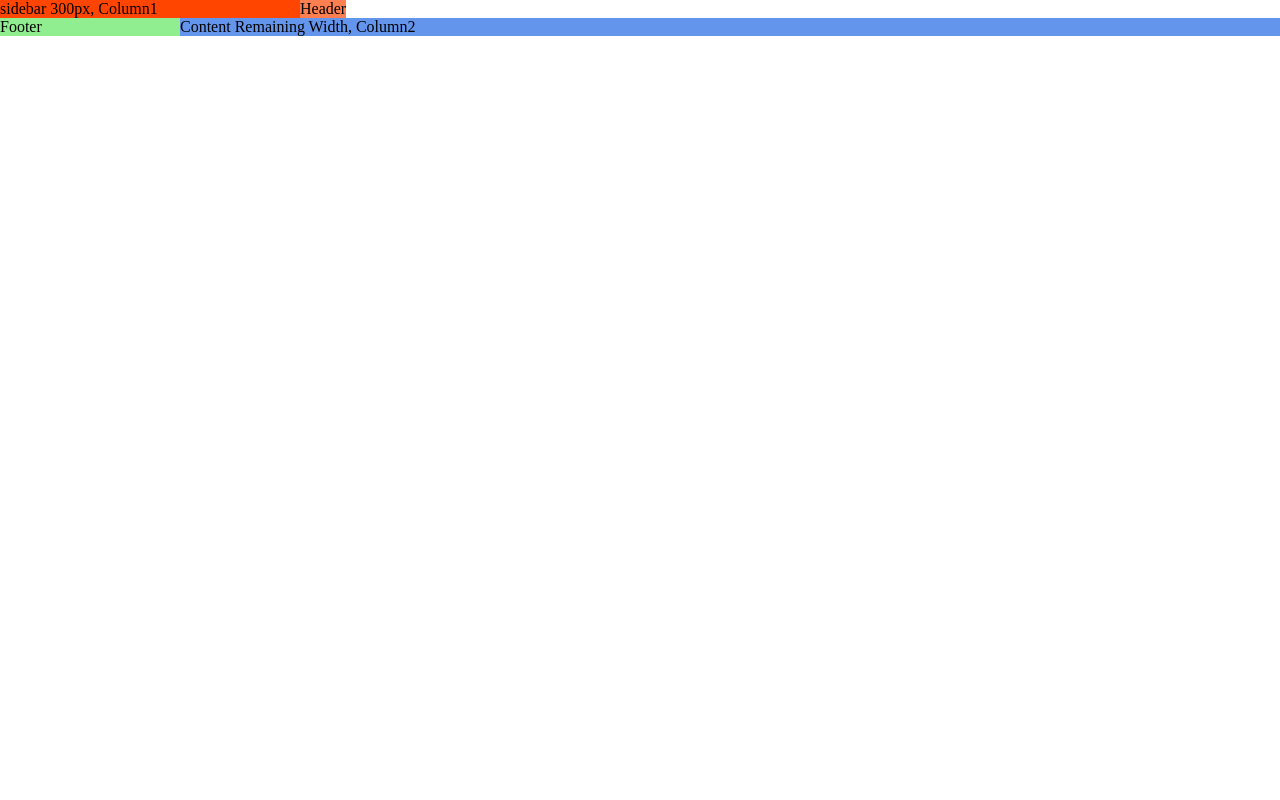
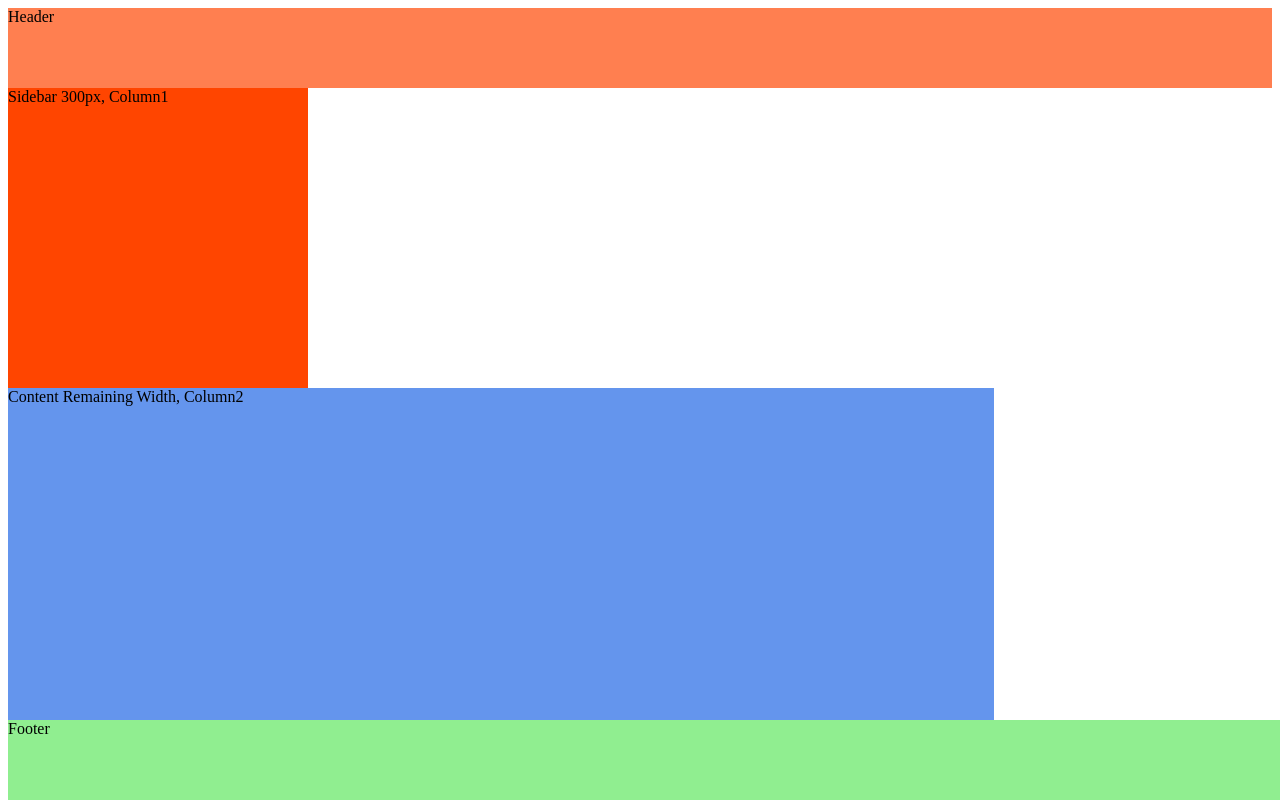
Before and after one commit to hirosoft40/html_exercises, a plain HTML site: page 20181127/float.html in a window 1280 px wide. Drawn offline with Linux system fonts and the light colour scheme.

Commit message:
float finished

```diff
--- a/20181127/float.html
+++ b/20181127/float.html
@@ -7,35 +7,50 @@
     <title>Document</title>
     <style>
         body{
-            margin:0;
+            box-sizing: border-box;
         }
         .header{
             background-color: coral;
-            height: 15%;
-            display: inline-block;
+            height: 10vh;
         }
         .sidebar{
             background-color:orangered;
             width: 300px;
-            float: left
+            height: 300px;
+            float: left;
         }
         .main{
             background-color: cornflowerblue;
-            width: 1100px;
-            float: right;
+            width: 78%;
+            height: 50vh;
+            float: left;
         }
         .footer{
+            position: fixed;
+            bottom: 0;
             background-color:lightgreen;
-            bottom:0;
-            display: block;
-            height: 15%;
+            width: 100%;
+            height: 10vh;
+            z-index: 3;
+
+        }
+        .clear{
+            clear: both;
         }
     </style>
 </head>
 <body>
    <div class="header">Header</div>
-   <div class="sidebar">sidebar 300px, Column1</div>
-   <div class="main">Content Remaining Width, Column2</div>
+   <div>
+    <div class="sidebar">
+        Sidebar 300px, Column1
+        <div class="clear"></div>
+    </div>
+    <div class="main">
+        Content Remaining Width, Column2
+        <div class="clear"></div>
+        </div>
+    </div>
    <div class="footer">Footer</div>
 </body>
 </html>
```
